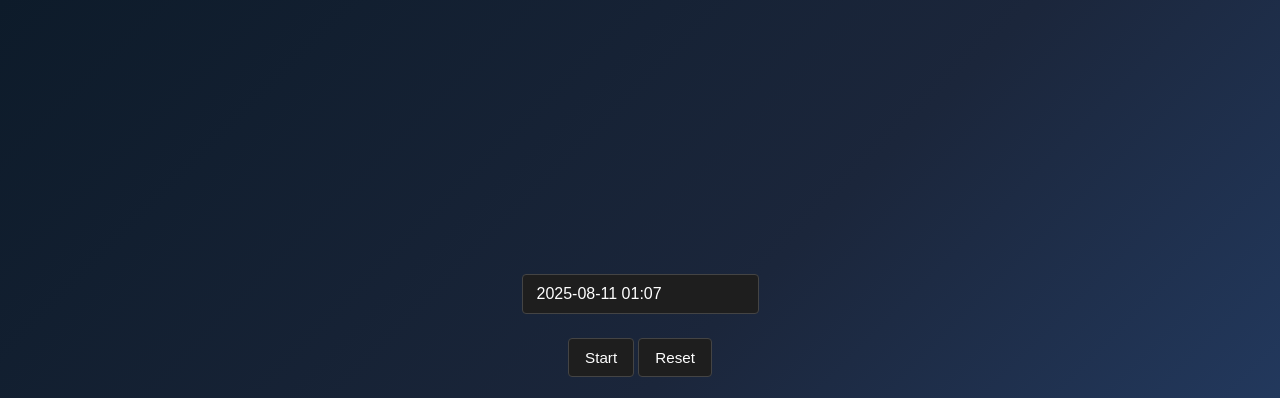
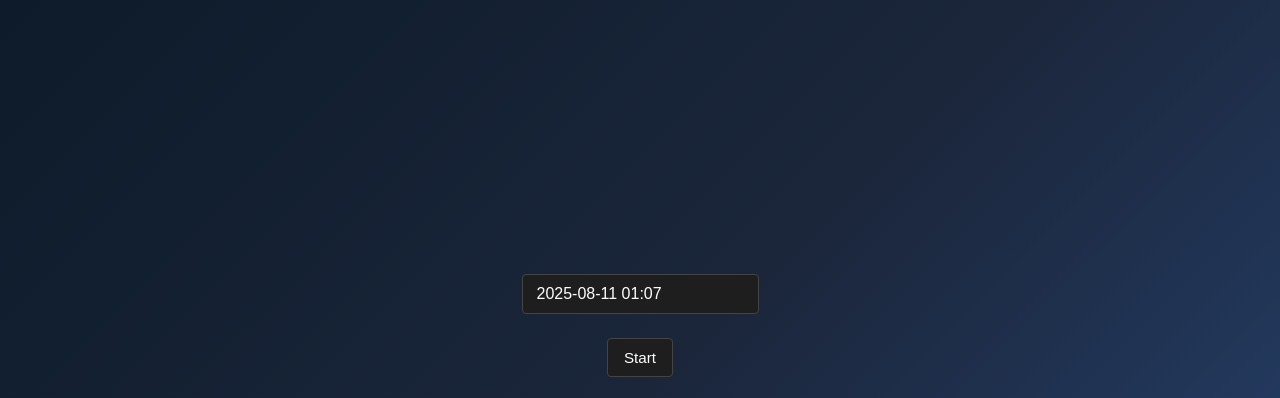
Before and after one commit to Atom1530/goit-js-hw-10, a plain HTML site: page 1-timer.html in a window 1280 px wide. Shown: the top 398 px of the page. Drawn offline with Linux system fonts and the light colour scheme.

Commit message:
Deploying to gh-pages from @ Atom1530/goit-js-hw-10@270e5260a7b9d6eea44592537af2d1ce546ed49f 🚀

```diff
--- a/1-timer.html
+++ b/1-timer.html
@@ -14,7 +14,6 @@
     <input type="text" id="datetime-picker" />
     <div class="buttons">
       <button type="button" data-start>Start</button>
-      <button type="button" data-reset>Reset</button>
     </div>
 
     <div class="timer">
```
Also changed, not shown: 1-timer.js (+1 -1 lines), 1 other file.
